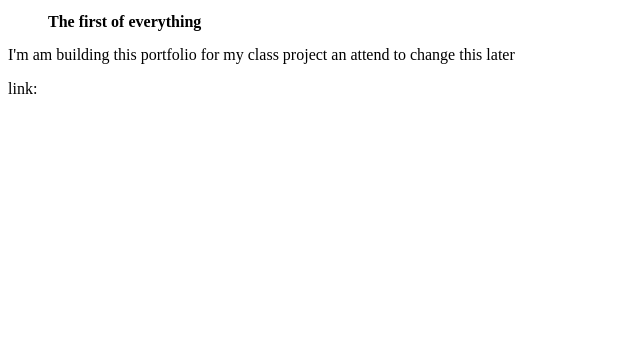
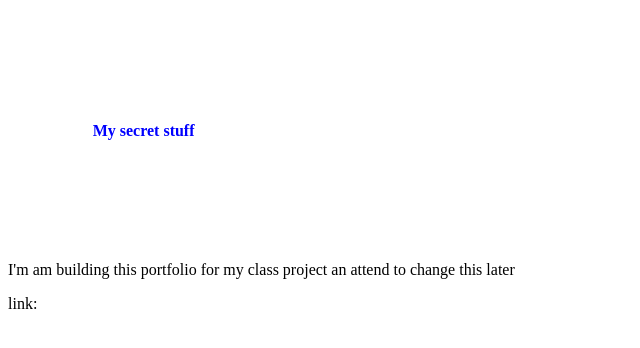
Before and after one commit to Cmbailey089/The-portfolio, a plain HTML site: page index.html in a window 1280 px wide. Shown: the part 86-434 px from the top of the page, without its empty margins (0-640 px from the left). Drawn offline with Linux system fonts and the light colour scheme.

Commit message:
adjusted css

```diff
--- a/css/style.css
+++ b/css/style.css
@@ -1,10 +1,19 @@
 
-::selection {
-    background-color: rgb(162, 170, 196);
-    color:aqua
+:root {
+    --blood:
 }
 
 
+
+::selection {
+    background-color: rgb(32, 202, 97);
+    color:rgb(199, 45, 48);
+}
+
+
+html {
+    font-size: 100%;
+}
 
 h1,
 h2 {
@@ -17,3 +26,17 @@ h2 {
 h2 {
     font-size: medium;
 }
+
+.photo {
+    display: flex;
+  flex-direction: column;
+  justify-content: flex-start;
+  min-height: 100%;
+  padding: 2rem;
+  color: blue;
+}
+
+main {
+    width: 98%;
+    margin: 5rem auto;
+}
--- a/index.html
+++ b/index.html
@@ -18,12 +18,12 @@
 
 
 <main>
-   <section class="row justify-center">
-     <div class="card-column"></div>
-       <figure class="card code-card">
-        <h2 class="card-header">The first of everything</h2>
-
-       </figure>
+  <section class="row justify-center">
+      <div class="grid-template-columns">
+        <figure class="photo">
+            <h2 class="header">My secret stuff</h2>
+        </figure>
+      </div>
    </section>
 
 </main>
```
